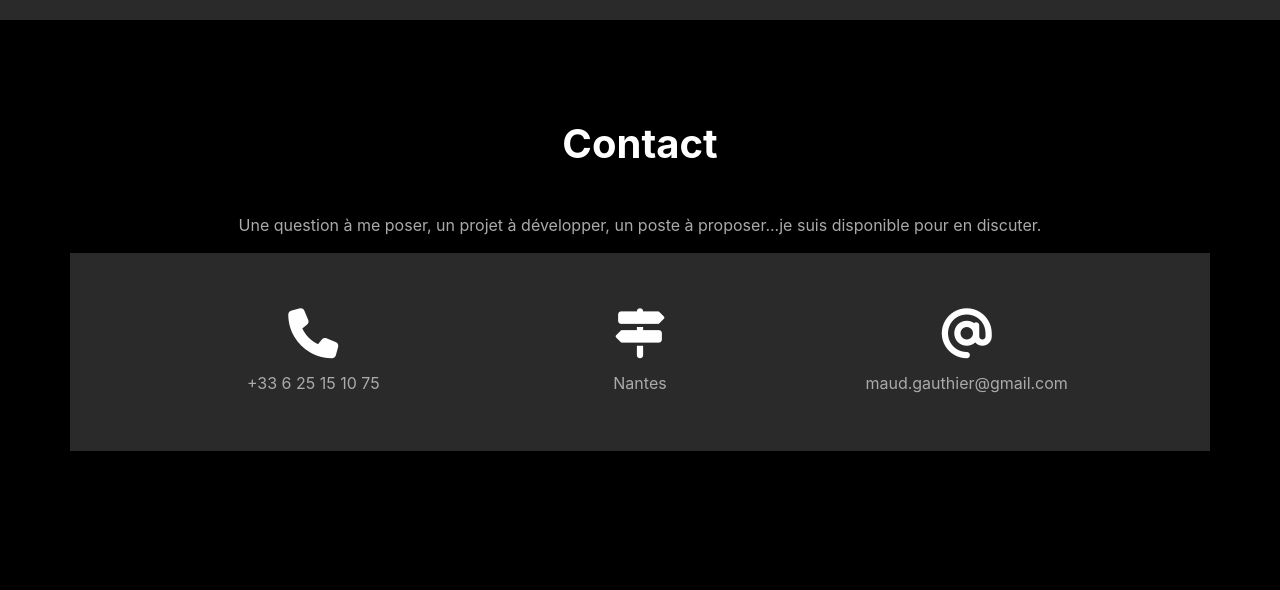
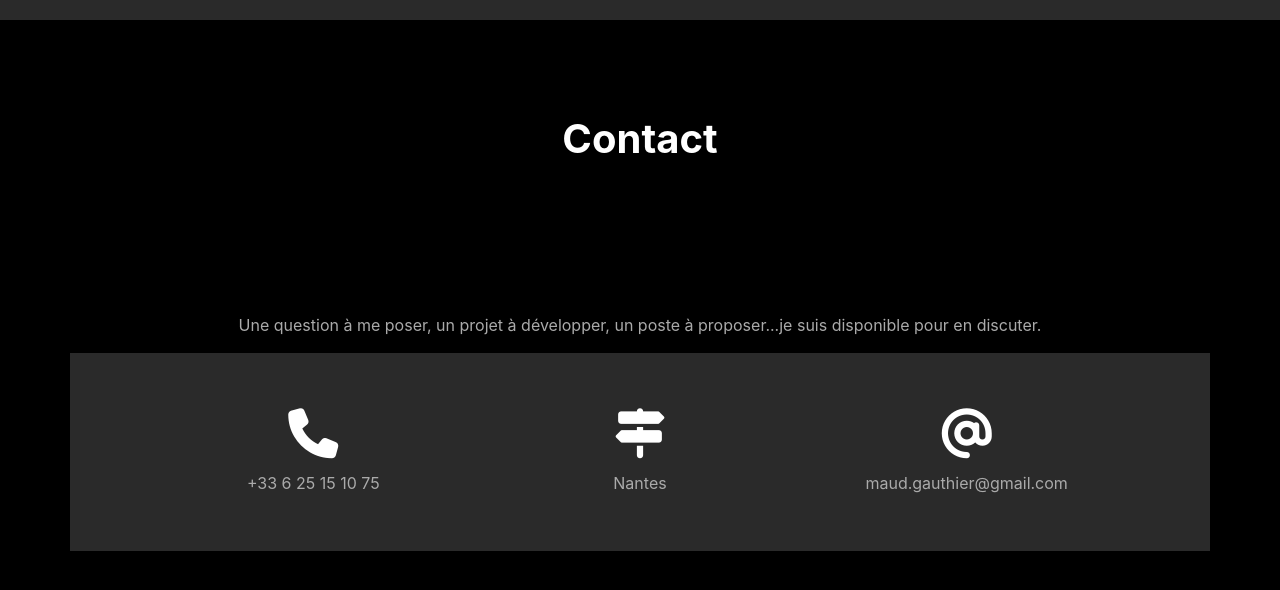
Before and after one commit to ModusGit/portfolio, a plain HTML site: page index.html in a window 1280 px wide. Shown: the part 3180-3770 px from the top of the page. Drawn offline with nearby package versions, Linux system fonts and the light colour scheme.

Commit message:
adjusted section contact

```diff
--- a/index.html
+++ b/index.html
@@ -286,8 +286,8 @@
         <div class="container" style="padding-bottom: 150px;">
 			<div class="row text-center">
     	      	<div class="col-lg-12" style="margin-top: 50px">
-					<h1 style="position: relative;margin-top:50px;font-weight: bold;">Contact</h1>
-    	      		<p style="color:#aaaaaa; margin-top:45px">Une question à me poser, un projet à développer, un poste à proposer...je suis disponible pour en discuter.</p>
+					<h1 style="position: relative;margin-top:45px;font-weight: bold;">Contact</h1>
+    	      		<p style="color:#aaaaaa; margin-top:150px">Une question à me poser, un projet à développer, un poste à proposer...je suis disponible pour en discuter.</p>
 
     	      	<div class="row">
     	      		<div class="col-lg-12 " style="padding: 25px;background-color: #2a2a2a;">
@@ -332,7 +332,7 @@
     	      					</div> -->
     	      			</div>
     	      		</div>
-    	      		<div class="col-lg-12" style="padding-top: 145px;">
+    	      		<div class="col-lg-12" style="margin-top: 160px;">
     	      			<h5>
     	      				Developped by <a href="mailto: maud.gauthier@gmail.com">Maud<b>Gauthier</b></a> with ❤
 							<a href="mailto: maud.gauthier@gmail.com"></a>
```
